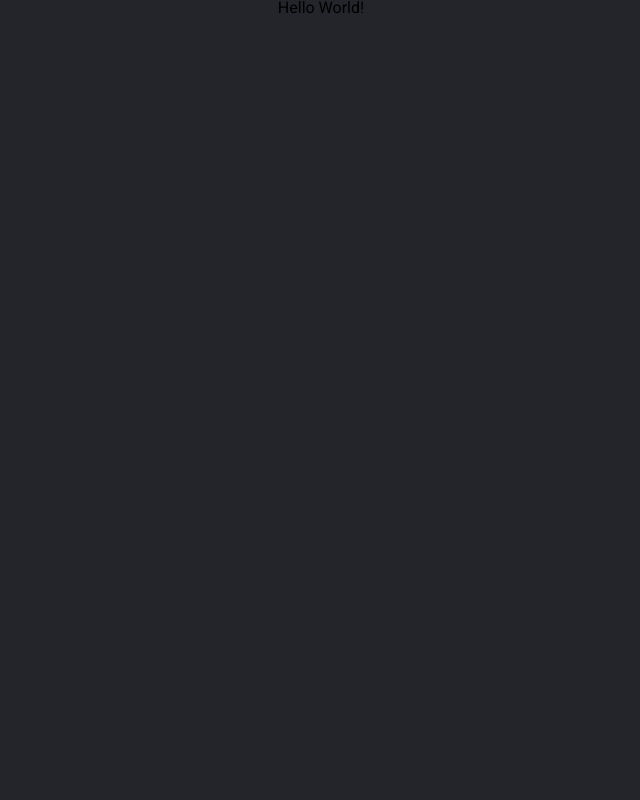
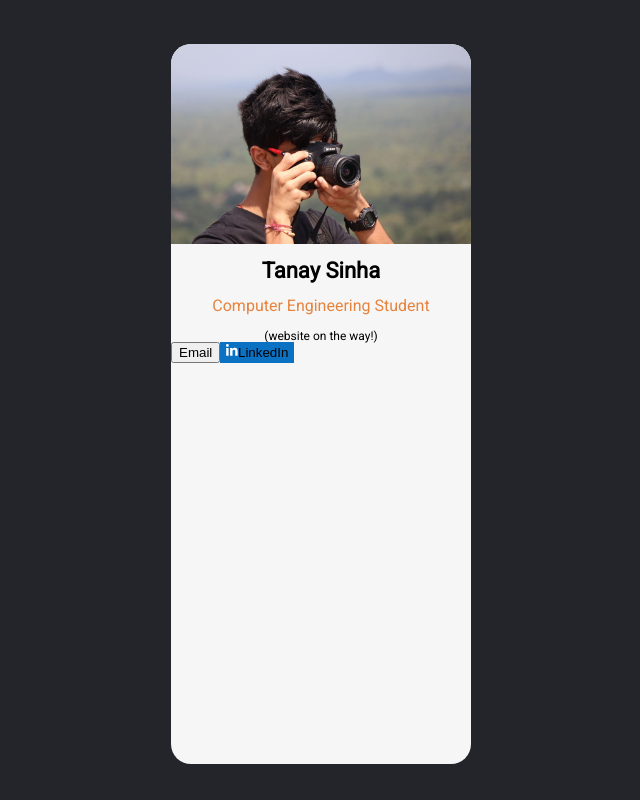
Before and after one commit to TSinha2/digital-card, a React (Vite) app: page / in a window 1280 px wide. Shown: the whole page, without its empty margins (319-959 px from the left). Built offline with nearby package versions, Linux system fonts and the light colour scheme.

Commit message:
App.jsx: Add information content

```diff
--- a/src/App.jsx
+++ b/src/App.jsx
@@ -2,15 +2,31 @@
 // import reactLogo from './assets/react.svg'
 // import viteLogo from '/vite.svg'
 import './App.css'
+import profilePic from './assets/photo.jpg'
 
-
+function Information()
+{
+  return (
+    <div className='general-info'>
+      <img src={profilePic}/>
+      <h3>Tanay Sinha</h3>
+      <h4> Computer Engineering Student </h4>
+      <p> (website on the way!) </p>
+      <div className="general-info--buttons">
+        <button className='white-button'> Email </button>
+        <button className='blue-button'>
+        <svg className='linkedin-logo' xmlns="http://www.w3.org/2000/svg" height="1em" viewBox="0 0 448 512"><path d="M100.28 448H7.4V148.9h92.88zM53.79 108.1C24.09 108.1 0 83.5 0 53.8a53.79 53.79 0 0 1 107.58 0c0 29.7-24.1 54.3-53.79 54.3zM447.9 448h-92.68V302.4c0-34.7-.7-79.2-48.29-79.2-48.29 0-55.69 37.7-55.69 76.7V448h-92.78V148.9h89.08v40.8h1.3c12.4-23.5 42.69-48.3 87.88-48.3 94 0 111.28 61.9 111.28 142.3V448z"/></svg>
+        LinkedIn
+        </button>
+      </div>
+    </div>
+  )
+}
 
 function App() {
   return (
     <>
-      <h1>
-          Hello World!
-      </h1>
+      <Information/>
     </>
   )
 }
```
